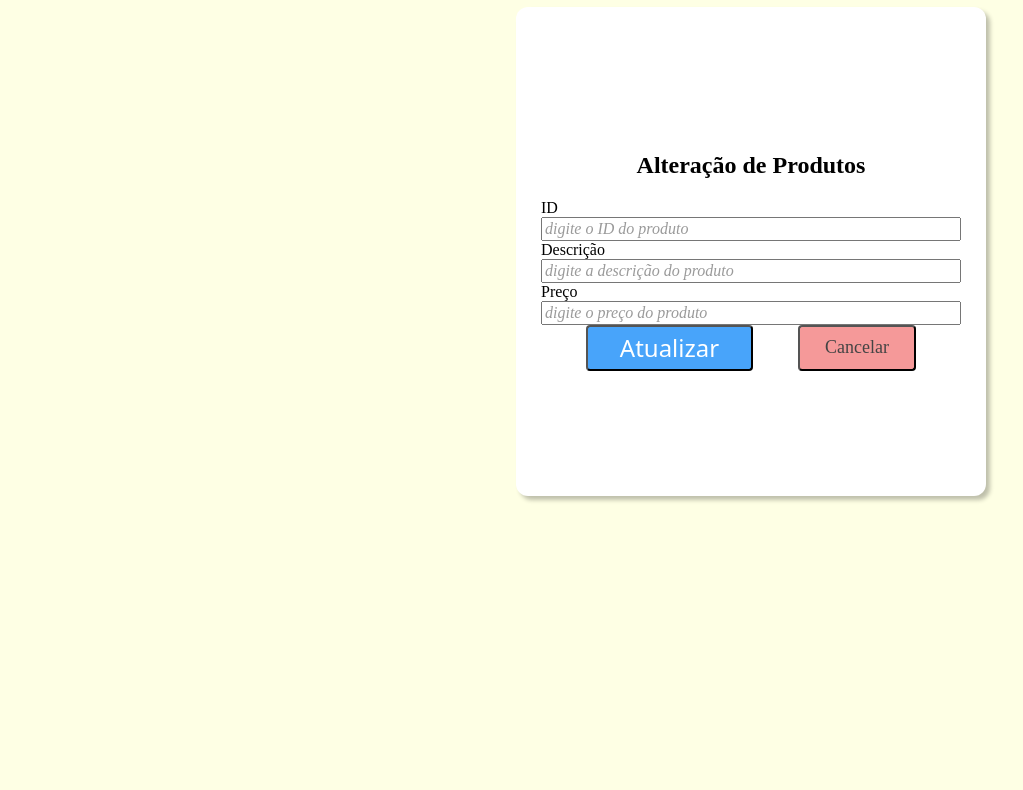
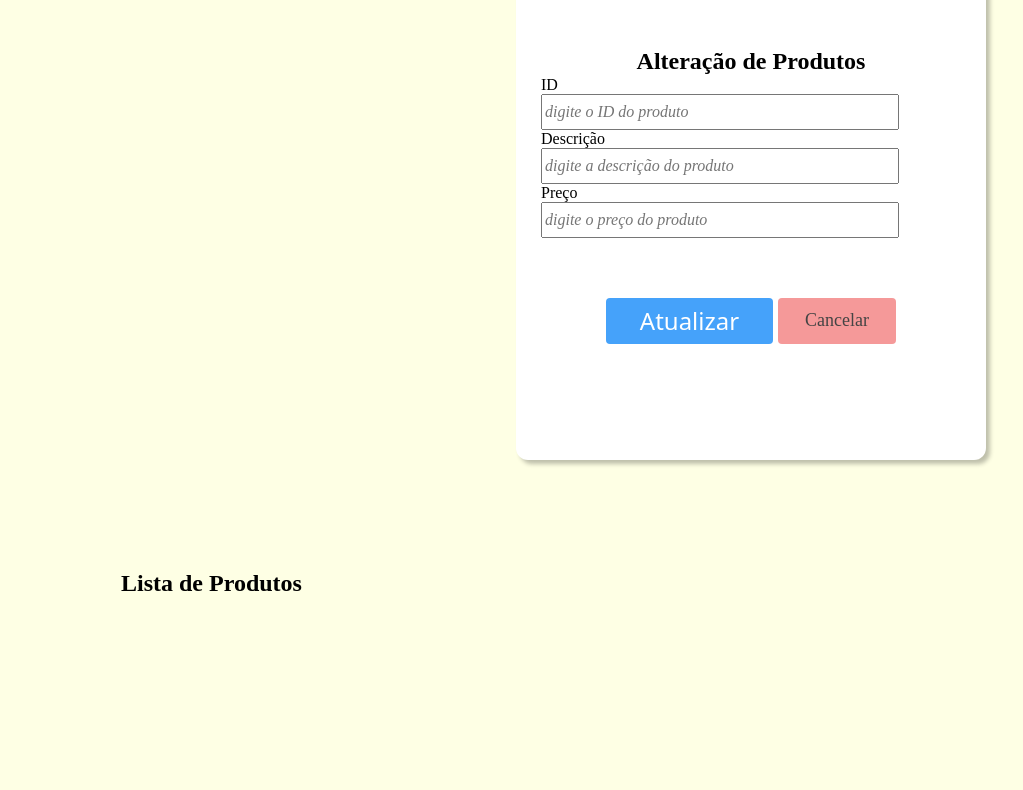
Before and after one commit to Thais023/requisicaoapi, a website: page update-com-put-.html in a window 1280 px wide. Shown: the part 149-939 px from the top of the page, without its empty margins (27-1050 px from the left). Drawn offline with Linux system fonts and the light colour scheme; no server answers.

Commit message:
atualização dos botões

```diff
--- /dev/null
+++ b/assets/styles/reset.css
@@ -0,0 +1,5 @@
+*{
+    margin: 0;
+    padding: 0;
+    box-sizing: border-box;
+}
--- a/assets/styles/style.css
+++ b/assets/styles/style.css
@@ -6,6 +6,9 @@
     align-items:  center;
     flex-direction:  row;
     list-style: none;
+    margin: 0;
+    padding: 10px;
+
 
 
 }
@@ -23,13 +26,16 @@
 }
 .produto:nth-child(odd){
     background-color: #FFF;
+    border-bottom: 1px solid #000;
+}
+#form input{
+    width: 350px;
+    height: 30px;
 }
 #form{
     display: flex;
     justify-content:center;
     padding:25px;
-    width: 420px;
-    height: 439px;
     flex-shrink: 0;
     display: flex;
     flex-direction: column;
@@ -52,8 +58,14 @@
     font-weight: 400;
     line-height:normal;
     border-radius: 4px;
-    background: #48A4FA;
+    background: #45a2fa;
     flex-shrink: 0;
+    cursor: pointer;
+    border: none;
+}
+#btAtualizar:hover{
+    background-color: blue
+
 }
 #btCancelar{
     width: 118px;
@@ -67,6 +79,8 @@
     line-height:normal;
     border-radius: 4px;
     background-color: #F59999;
+    cursor: pointer;
+    border: none;
 }
 .layout{
     padding: 50px;
@@ -84,16 +98,32 @@
     line-height: normal;
 }
 .bts{
+
+    padding: 60px;
     display: flex;
     justify-content:space-evenly
 
 
+
 }
+
+
 #conteiner{
     display: flex;
     align-items: center;
     justify-content: center;
 }
 .titulo{
+    margin-bottom: 1px;
+    font-size: 24px;
     text-align: center;
 }
+#listaProdutos{
+    padding: 90px;
+
+
+
+
+
+
+}
--- a/update-com-put-.html
+++ b/update-com-put-.html
@@ -16,22 +16,23 @@
         <form id="form" action="" method="post">
             <h2 class="titulo">Alteração de Produtos</h2>
             <label for="id:">ID</label>
-            <input type="text" id = "id" value="digite o ID do produto">
+            <input type="text" id = "id" placeholder="digite o ID do produto">
 
             <label for="descricao:">Descrição</label>
-            <input type="text" id = "descricao" value="digite a descrição do produto">
+            <input type="text" id = "descricao" placeholder="digite a descrição do produto">
 
             <label for="preco:">Preço</label>
-            <input type="text" id = "preco" value="digite o preço do produto">
+            <input type="text" id = "preco" placeholder="digite o preço do produto">
 
-        <div class="bts">
-            <button type ="button" id="btAtualizar">Atualizar</button>
-            <button type = "button"id="btCancelar">Cancelar</button>
-        </div>
+            <div class="bts">
+                <button type ="button" id="btAtualizar">Atualizar</button>
+                <button type = "button"id="btCancelar">Cancelar</button>
+            </div>
 
         </form>
     </div>
     <div id = "listaProdutos">
+        <h2>Lista de Produtos</h2>
 
     </div>
 
```
